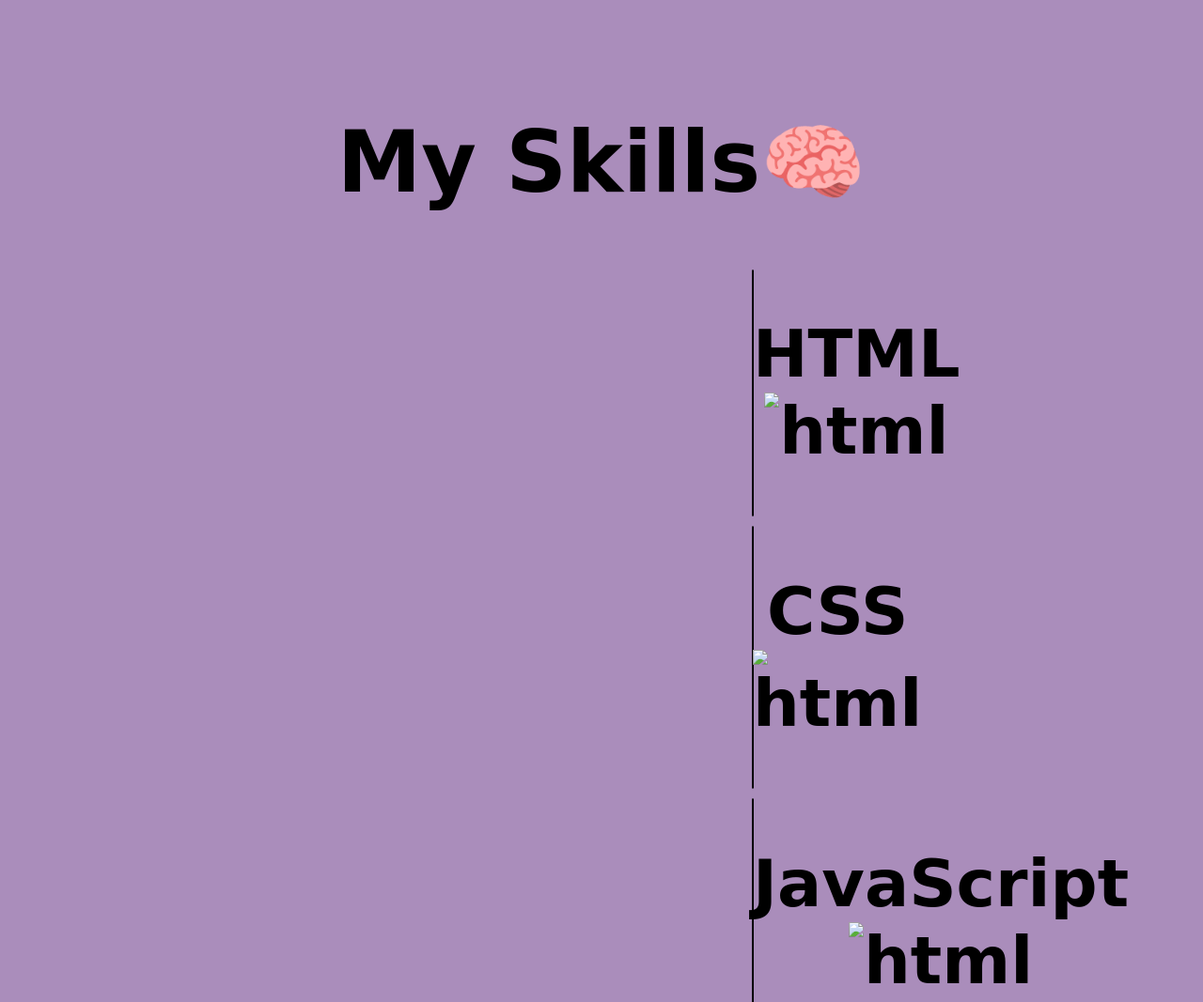
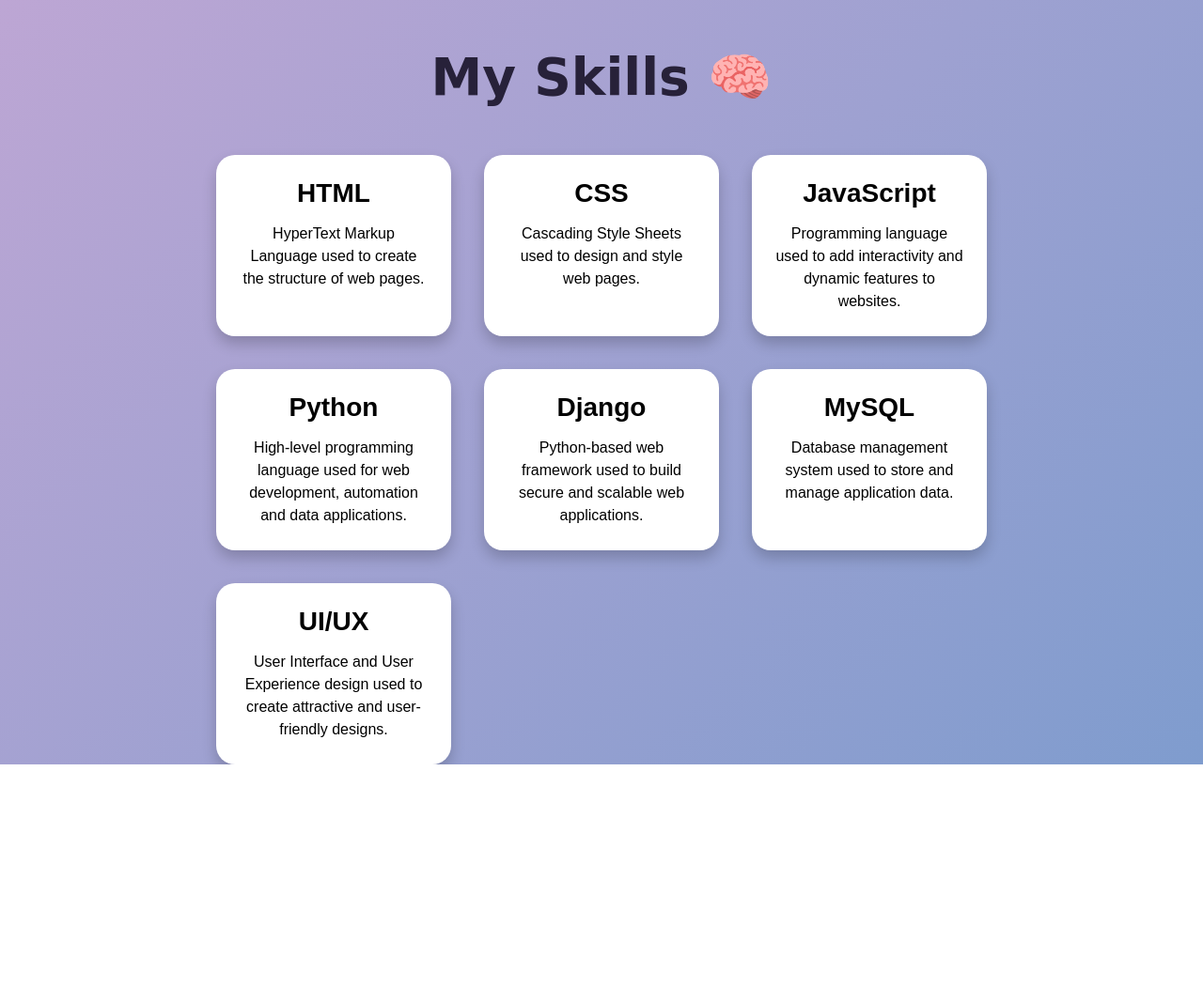
Before and after one commit to ikeerthika/portfolio-project, a plain HTML site: page Skills.HTML in a window 1280 px wide. Shown: the top 1067 px of the page at 94% size. After the commit the page ends 814 px from the top, so only its background shows below. Drawn offline with Linux system fonts and the light colour scheme.

Commit message:
Update Skills.HTML

```diff
--- a/Skills.HTML
+++ b/Skills.HTML
@@ -1,77 +1,141 @@
 <!DOCTYPE html>
-<html >
+<html lang="en">
+
 <head>
+<title>My Skills</title>
 
-    <title>Skills</title>
 <style>
-        body{
-            margin: 0%;
-            padding: 0%;
-            background-color: rgb(170, 141, 187);
-        }
-        .con{
-            text-align: center;
-            color: black;
-            font-family:cursive;
-            font-size: 90px;
-            padding-top: 60px;
-        }
-        .box1{
-            display: grid;
-            background-color: lightgrey;
-            grid-template-columns: auto;
-            text-align: center;
-            margin-left: 800px;
-            margin-right: 800px;
-            border: 1px solid black;
-            border-radius: 50px;
-            padding-top: 2px;
-            padding-bottom: 2px;
-            font-size: 35px;
-            font-family: cursive;
-            margin-top: 10px;
-            }
-            box{
-                font-size: 70px;
-            }
-            .box1:hover{
-                background-color:rgb(156, 102, 177);
-                color:rgb(237, 227, 234);
-                transform: scale(1.1);
-                transition: 0.5s;
+
+*{
+    margin:0;
+    padding:0;
+    box-sizing:border-box;
+    font-family:Arial, sans-serif;
 }
 
-        .navbar{
-            display: flex;
-            justify-content: center;
-            background-color: rgb(0, 0, 0);
-            height: 30PX;
-            align-items: center;
-            gap: 200px;
-        }
-        .box2{
-           color: white;
-           text-decoration: none;
-              font-size: 10px;
+body{
+    background:linear-gradient(135deg,#bda6d4,#7f9cce);
 }
 
+
+.title{
+    text-align:center;
+    margin-top:50px;
+    font-size:55px;
+    font-family:cursive;
+    color:#272139;
+}
+
+
+
+.skills{
+
+    display:grid;
+    grid-template-columns:repeat(3,250px);
+    justify-content:center;
+    gap:35px;
+    margin-top:50px;
+
+}
+
+
+
+.card{
+
+    background:white;
+    padding:25px;
+    border-radius:20px;
+    text-align:center;
+    box-shadow:0 8px 15px rgba(0,0,0,0.2);
+    transition:0.3s;
+
+}
+
+
+.card:hover{
+
+    transform:translateY(-10px);
+    background:#9c66b1;
+    color:white;
+
+}
+
+
+
+.card h2{
+
+    font-size:28px;
+    margin-bottom:15px;
+
+}
+
+
+.card p{
+
+    font-size:16px;
+    line-height:1.5;
+
+}
+
+
 </style>
+
 </head>
+
+
 <body>
-    <h1 class="con">My Skills🧠</h1>
 
-    <div class="box">
-        <div class="box1">
-            <h1>HTML
-            <img src="htmlimage.webp" height="110px" width="110px" alt="html">
-        </h1>
+
+<h1 class="title">My Skills 🧠</h1>
+
+
+<div class="skills">
+
+
+<div class="card">
+<h2>HTML</h2>
+<p>HyperText Markup Language used to create the structure of web pages.</p>
 </div>
-        <div class="box1"><h1>CSS <img src="css.png" height="110px" width="110px" alt="html"></h1></div>
 
-        <div class="box1"><h1>JavaScript <img src="js.png" height="110px" width="110px" alt="html"></h1></div>
-        <div class="box1"><h1>Python <img src="python.jpeg" height="110px" width="110px" alt="html"></h1></div>
-        <div class="box1"><h1>SQL<img src="sql.png" height="120px" width="120px" alt="html"></h1></div>
+
+<div class="card">
+<h2>CSS</h2>
+<p>Cascading Style Sheets used to design and style web pages.</p>
 </div>
+
+
+<div class="card">
+<h2>JavaScript</h2>
+<p>Programming language used to add interactivity and dynamic features to websites.</p>
+</div>
+
+
+<div class="card">
+<h2>Python</h2>
+<p>High-level programming language used for web development, automation and data applications.</p>
+</div>
+
+
+<div class="card">
+<h2>Django</h2>
+<p>Python-based web framework used to build secure and scalable web applications.</p>
+</div>
+
+
+<div class="card">
+<h2>MySQL</h2>
+<p>Database management system used to store and manage application data.</p>
+</div>
+
+
+<div class="card">
+<h2>UI/UX</h2>
+<p>User Interface and User Experience design used to create attractive and user-friendly designs.</p>
+</div>
+
+
+</div>
+
 
 </body>
 </html>
```
Lines whose indentation alone changed are shown as unchanged.
